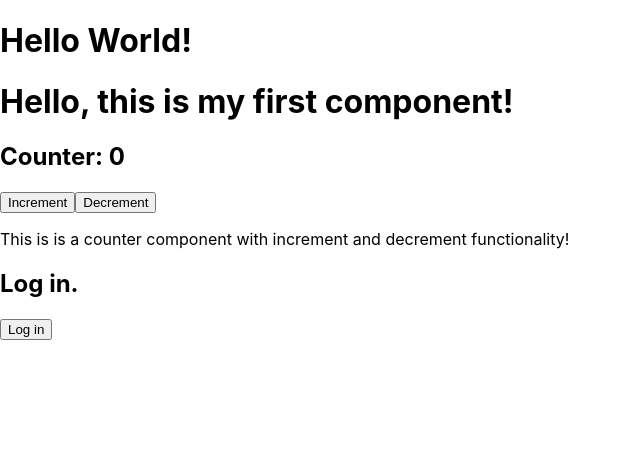
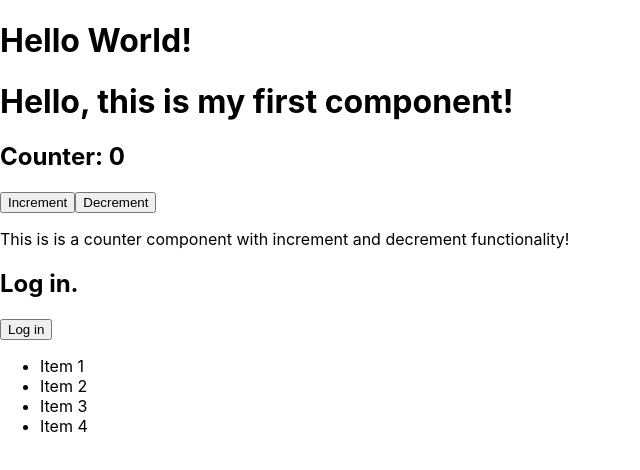
Before and after one commit to Eli-Keli/React-app, a React (Create React App) app in the folder my-new-react-app/: page / in a window 1280 px wide. Shown: the top 470 px of the page, without its empty margins (0-640 px from the left). Built offline with nearby package versions, Linux system fonts and the light colour scheme.

Commit message:
Added list component

```diff
--- a/my-new-react-app/src/App.js
+++ b/my-new-react-app/src/App.js
@@ -3,14 +3,18 @@
 import MyComponent from './MyComponent';
 import Counter from './Counter';
 import Login from './ConditionalComponent';
+import ListComponent from './ListComponent';
 
 function App() {
+  const items = ['Item 1', 'Item 2', 'Item 3', 'Item 4'];
+
   return (
     <div className='App'>
       <HelloWorld />
       <MyComponent />
       <Counter message="This is is a counter component with increment and decrement functionality!"/>
       <Login />
+      <ListComponent items={items}/>
     </div>
   )
 }
--- /dev/null
+++ b/my-new-react-app/src/ListComponent.js
@@ -0,0 +1,15 @@
+import React from "react";
+
+function ListComponent(props) {
+    const items = props.items;
+
+    return (
+        <ul>
+          {items.map((item, index) => (
+            <li key={index}>{item}</li>
+          ))}
+        </ul>
+      );
+}
+
+export default ListComponent;
```
